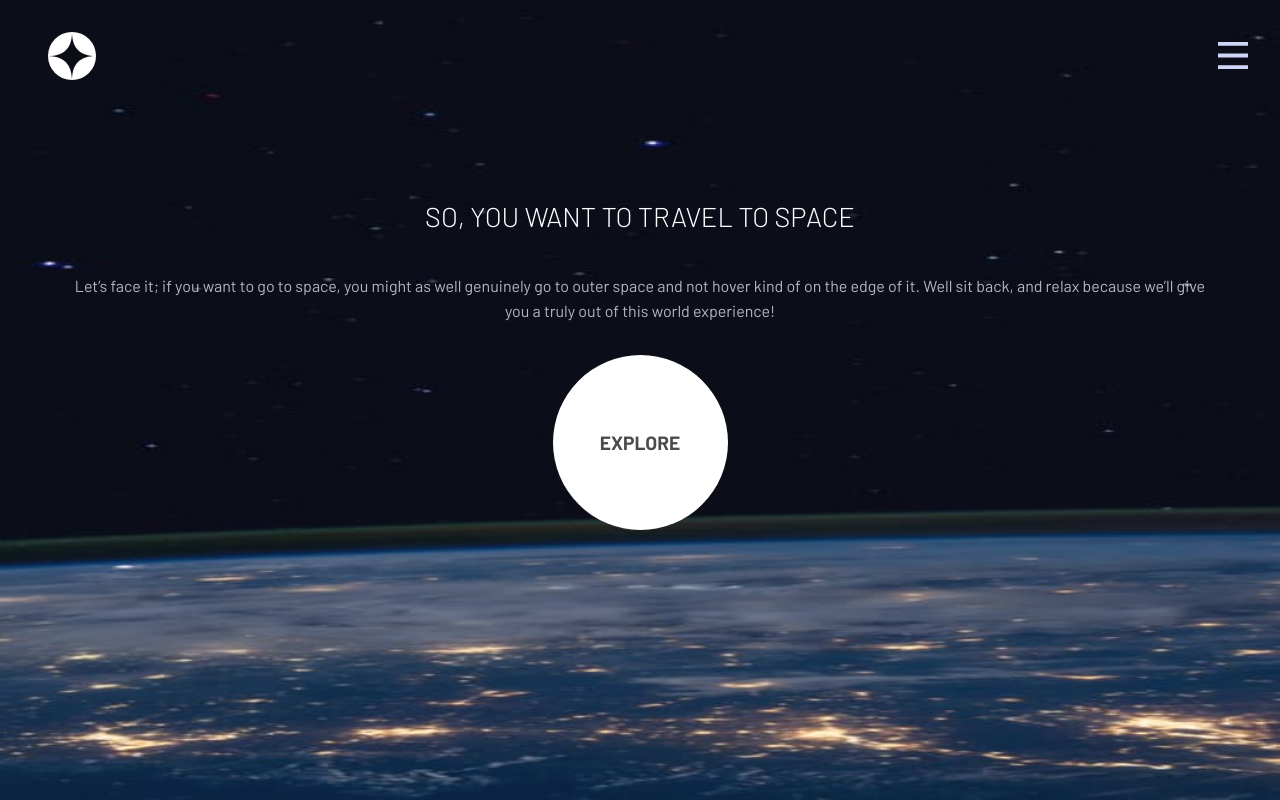
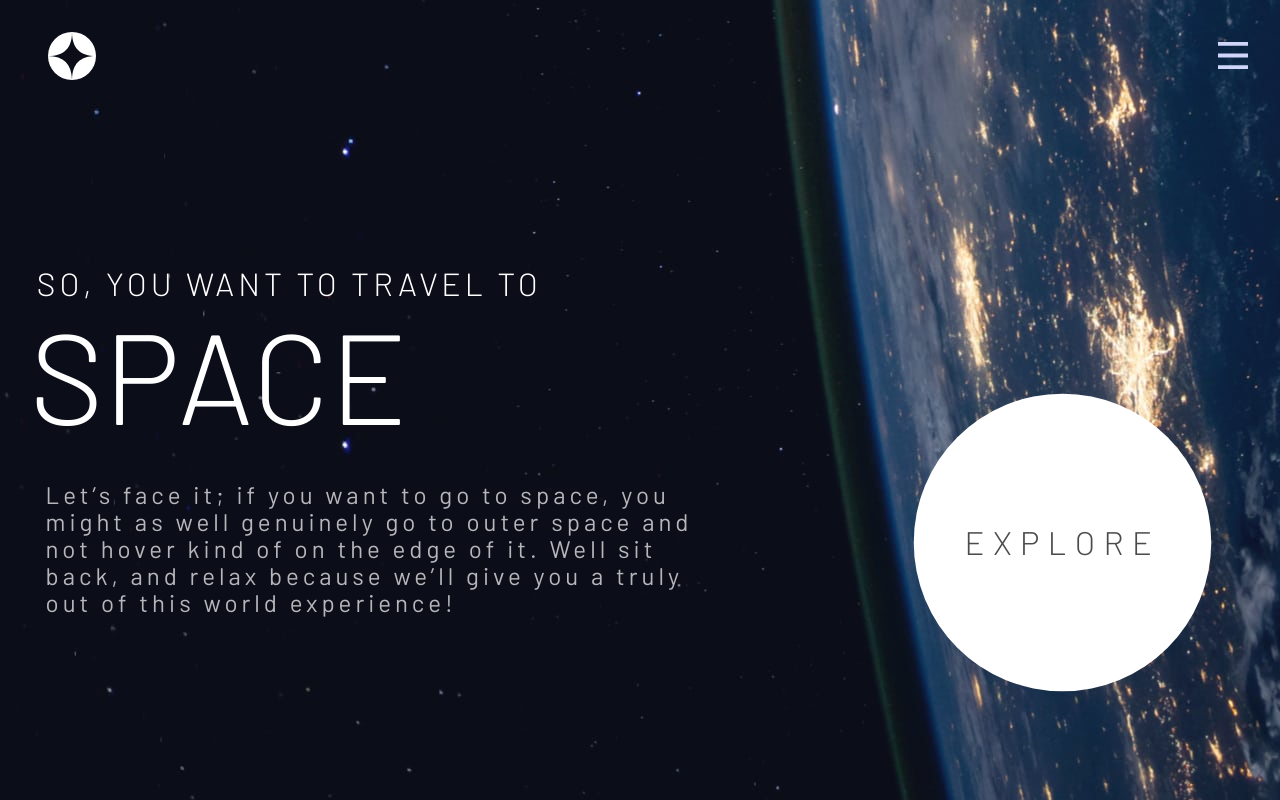
Before and after one commit to MarceloDevd3/space--tourism, a React (Vite) app: page / in a window 1280 px wide. Built offline with nearby package versions, Linux system fonts and the light colour scheme.

Commit message:
update 1.1

```diff
--- a/src/components/Home.jsx
+++ b/src/components/Home.jsx
@@ -4,11 +4,14 @@ export default function Destination() {
       <>
         <div id="Home">
           <section className='Home-space'>
+             <div>
              <h1 className='space--title'>So, you want to travel to
-             Space</h1>
+             </h1>
+             <h2  className='space--sub--title'>Space</h2>
              <p className='sub--space--text'>Let’s face it; if you want to go to space, you might as well genuinely go to
   outer space and not hover kind of on the edge of it. Well sit back, and relax
   because we’ll give you a truly out of this world experience!</p>
+             </div>
             <div className='bubble-area'>
                <div className='bubble'>
                  <h2 className='bubble-title'>Explore</h2>
--- a/src/style.css
+++ b/src/style.css
@@ -1,4 +1,4 @@
-*{
+* {
     padding: 0;
     margin: 0;
     font-size: 100%;
@@ -47,16 +47,28 @@ body {
 .Home-space .space--title {
     font-size: clamp(1.3em, 1.7em, 2em);
     font-weight: 300;
+    letter-spacing: 4px;
     text-transform: uppercase;
     padding: 0 1em;
     margin-bottom: 1.5em;
 }
 
 .Home-space .sub--space--text {
+
+    letter-spacing: 4px;
     line-height: 25px;
     opacity: .7;
     padding: 0 1em;
 }
+
+.space--sub--title {
+    margin-top: -5%;
+    text-transform: uppercase;
+    font-size: 3em;
+    font-weight: 300;
+    margin-bottom: 30px;
+}
+
 
 /*bubble*/
 
@@ -73,6 +85,7 @@ body {
     background-color: #fff;
 }
 
+/*light animation*/
 
 @keyframes light {
     from {
@@ -80,27 +93,31 @@ body {
     }
 
     to {
-        box-shadow: -3px 4px 109px -4px rgba(237,230,230,0.75);
+        box-shadow: -3px 4px 109px -4px rgba(237, 230, 230, 0.75);
     }
 }
 
-.bubble:hover{
+.bubble:hover {
     animation: light ease-in-out 1s;
-    box-shadow: -3px 4px 109px -4px rgba(237,230,230,0.75);
+    box-shadow: -3px 4px 109px -4px rgba(237, 230, 230, 0.75);
 }
 
 .bubble-title {
+    font-weight: 300;
+    letter-spacing: 5px;
     text-transform: uppercase;
-    font-size: clamp(1em, 1.2em , 1.5em);
+    font-size: clamp(1em, 1.2em, 1.5em);
     color: #000;
     opacity: .7;
 }
 
-#Destination{
+#Destination {
     background: url(./assets/destination/background-destination-mobile.jpg) no-repeat;
     background-size: 100% 100%;
     height: 100vh;
 }
+
+/*nav*/
 
 .expandend-nav--bar {
     display: flex;
@@ -125,7 +142,7 @@ body {
     background-color: aqua;
 }
 
-.menu  {
+.menu {
     border: none;
     background: transparent;
 }
@@ -140,6 +157,8 @@ body {
     top: 7rem;
     left: -100px;
 }
+
+/*Nav animation*/
 
 @keyframes loadNav {
     from {
@@ -159,7 +178,7 @@ body {
     position: absolute;
     top: 7rem;
     left: 0;
-    animation:  loadNav ease-in .5s;
+    animation: loadNav ease-in .5s;
     display: flex;
     flex-direction: column;
     width: 100%;
@@ -194,6 +213,7 @@ border: 1px solid rgba(255, 255, 255, 0.02);
 
 
 #start-logo {
+    max-width: 100%;
     margin: 0 1em;
 }
 
@@ -226,12 +246,14 @@ border: 1px solid rgba(255, 255, 255, 0.02);
 }
 
 
+/*Destination page*/
 
 
-@media (min-width:23em)  {
+
+@media (min-width:23em) {
 
     .Home-space {
-    top: 25%;
+        top: 30%;
     }
 
     .Home-space .space--title {
@@ -252,18 +274,94 @@ border: 1px solid rgba(255, 255, 255, 0.02);
 
 }
 
+@media (min-width:64em) {
 
-@media (min-width:64em) {
-    .expandend-bg {
-        background: url(./assets/home/background-home-tablet.jpg) no-repeat;
-        background-size: 100% 100%;
-        height: 100vh;
+    #Home{
+        background: url(./assets/home/background-home-tablet.jpg) no-repeat ;
+    }
+
+
+    .Home-space {
+        position: relative;
+        top: 5%;
+        flex-direction: row;
+        justify-content: space-between;
+        text-align: left;
+        padding: 0 2.1em;
+    }
+
+
+.Home-space .space--title {
+    font-size: 1.2em;
+    min-width: 100%;
+    padding: 0 2em 0 0;
+    margin-bottom: .2em;
+}
+
+.Home-space .sub--space--text {
+    width: 67%;
+    padding: 0 .5em;
+}
+
+.bubble {
+    position: relative;
+    top: 35%;
+    left: -45%;
+    transform: scale(2);
+}
+
+.space--sub--title {
+    margin-top: 0;
+    margin-left: -4px;
+    text-transform: uppercase;
+    font-size: 8em !important;
+    font-weight: 300;
+    margin-bottom: 30px;
 }
 
 }
 
-@media (min-width: 90em) {
-    .expandend-bg {
-        background: url(./assets/home/background-home-desktop.jpg) no-repeat;
+@media (max-width: 90em) {
+
+    .Home-space {
+        position: relative;
+        top: 33%;
     }
+
+    #Home {
+        background: url(./assets/home/background-home-desktop.jpg) ;
+
     }
+
+
+
+
+.Home-space .space--title {
+    font-size: 2em;
+    width: 65%;
+    padding: 0 2em 0 0.1em;
+    margin-bottom: .5em;
+}
+
+.Home-space .sub--space--text {
+    min-width:50%;
+    line-height: 27px;
+    font-size: 1.5em;
+}
+
+.bubble {
+    position: relative;
+    top: 45%;
+    left: -55%;
+    transform: scale(1.7);
+}
+
+
+.space--sub--title {
+    margin-top: -2%;
+    font-size: 11.5em;
+    font-weight: 300;
+    margin-bottom: 30px;
+}
+
+}
```
Lines whose indentation alone changed are shown as unchanged.
